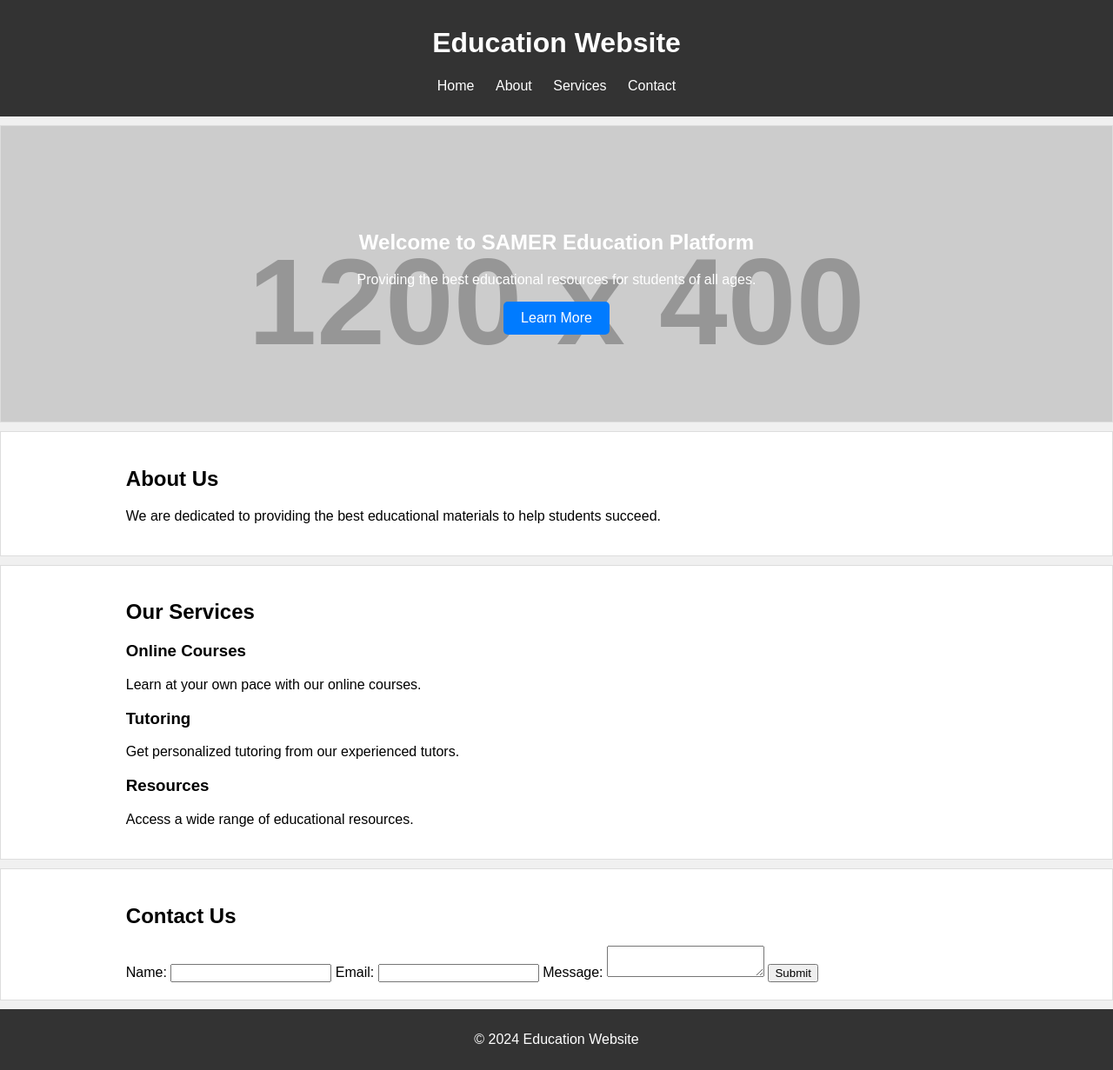
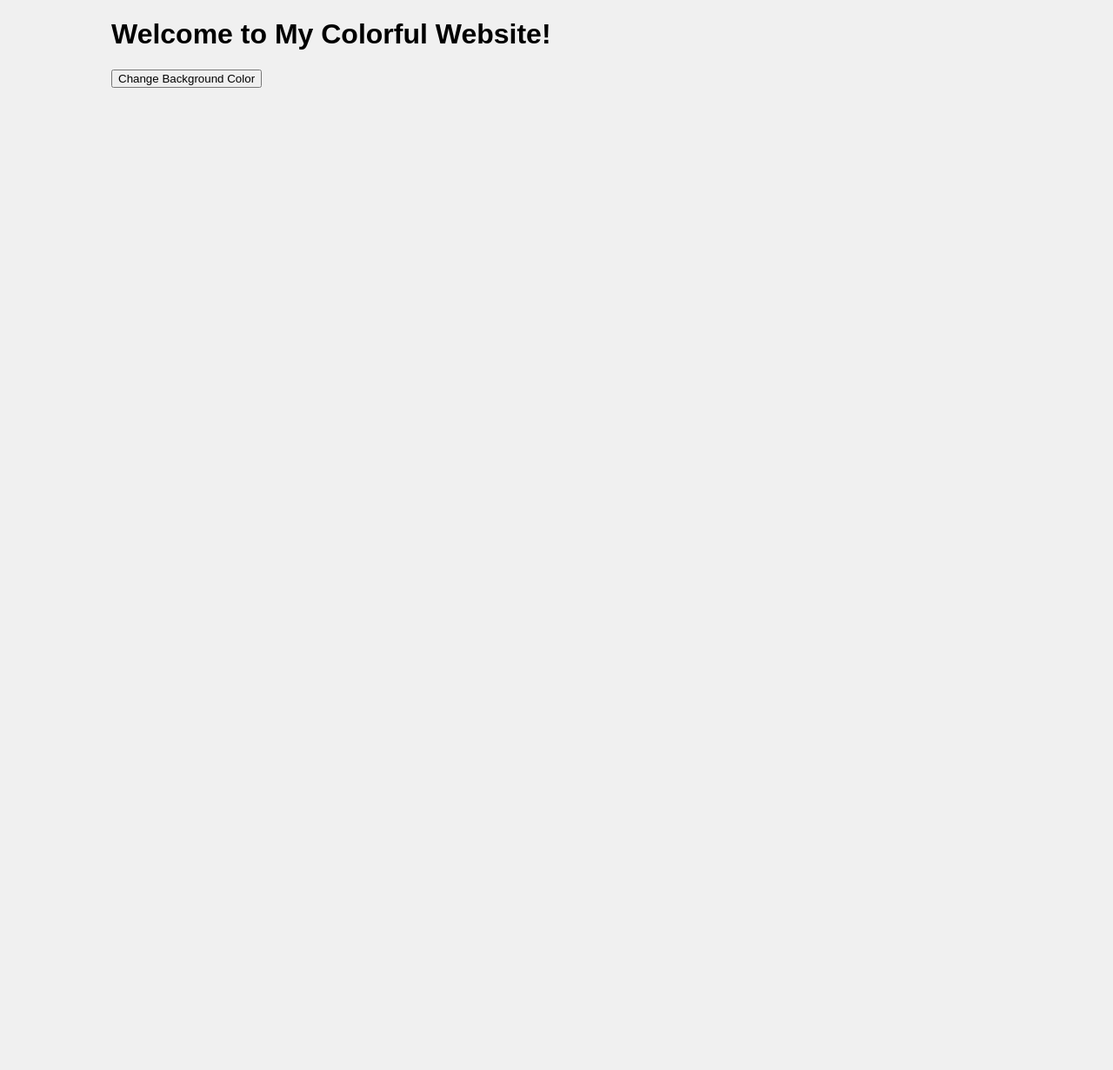
Before and after one commit to samdid550/my-website, a plain HTML site: page index.html in a window 1280 px wide. Shown: the whole page at 87% size. After the commit the page ends 800 px from the top, so only its background shows below. Drawn offline with Linux system fonts and the light colour scheme; placeholder pictures from the web are drawn by us.

Commit message:
Update index.html

```diff
--- a/index.html
+++ b/index.html
@@ -3,82 +3,14 @@
 <head>
     <meta charset="UTF-8">
     <meta name="viewport" content="width=device-width, initial-scale=1.0">
-    <title>Education Website</title>
+    <title>Colorful Dynamic Website</title>
     <link rel="stylesheet" href="styles.css">
 </head>
 <body>
-    <header>
-        <div class="container">
-            <h1>Education Website</h1>
-            <nav>
-                <ul>
-                    <li><a href="#home">Home</a></li>
-                    <li><a href="#about">About</a></li>
-                    <li><a href="#services">Services</a></li>
-                    <li><a href="#contact">Contact</a></li>
-                </ul>
-            </nav>
-        </div>
-    </header>
-
-    <section id="hero">
-        <div class="container">
-            <h2>Welcome to SAMER Education Platform</h2>
-            <p>Providing the best educational resources for students of all ages.</p>
-            <button onclick="showAlert()">Learn More</button>
-            <!-- Add a picture of a graduated student -->
-            <div class="graduation-img">
-                <img src="https://images.unsplash.com/photo-1521747116042-5a810fda9664" alt="Graduated Student" id="graduated-image">
-            </div>
-        </div>
-    </section>
-
-    <section id="about">
-        <div class="container">
-            <h2>About Us</h2>
-            <p>We are dedicated to providing the best educational materials to help students succeed.</p>
-        </div>
-    </section>
-
-    <section id="services">
-        <div class="container">
-            <h2>Our Services</h2>
-            <div class="service">
-                <h3>Online Courses</h3>
-                <p>Learn at your own pace with our online courses.</p>
-            </div>
-            <div class="service">
-                <h3>Tutoring</h3>
-                <p>Get personalized tutoring from our experienced tutors.</p>
-            </div>
-            <div class="service">
-                <h3>Resources</h3>
-                <p>Access a wide range of educational resources.</p>
-            </div>
-        </div>
-    </section>
-
-    <section id="contact">
-        <div class="container">
-            <h2>Contact Us</h2>
-            <form>
-                <label for="name">Name:</label>
-                <input type="text" id="name" name="name" required>
-                <label for="email">Email:</label>
-                <input type="email" id="email" name="email" required>
-                <label for="message">Message:</label>
-                <textarea id="message" name="message" required></textarea>
-                <button type="submit">Submit</button>
-            </form>
-        </div>
-    </section>
-
-    <footer>
-        <div class="container">
-            <p>&copy; 2024 Education Website</p>
-        </div>
-    </footer>
-
-    <script src="scripts.js"></script>
+    <div class="container">
+        <h1 id="dynamicText">Welcome to My Colorful Website!</h1>
+        <button onclick="changeBackgroundColor()">Change Background Color</button>
+    </div>
+    <script src="script.js"></script>
 </body>
 </html>
```
